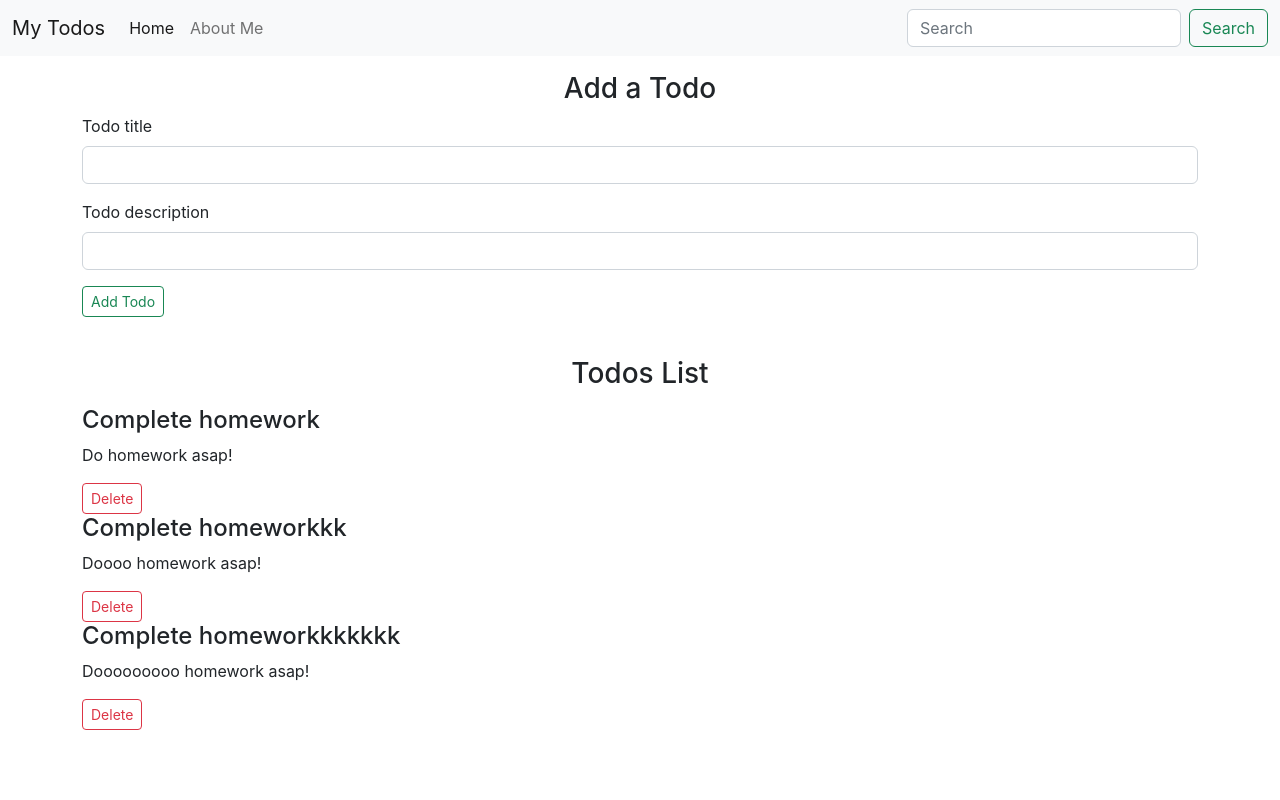
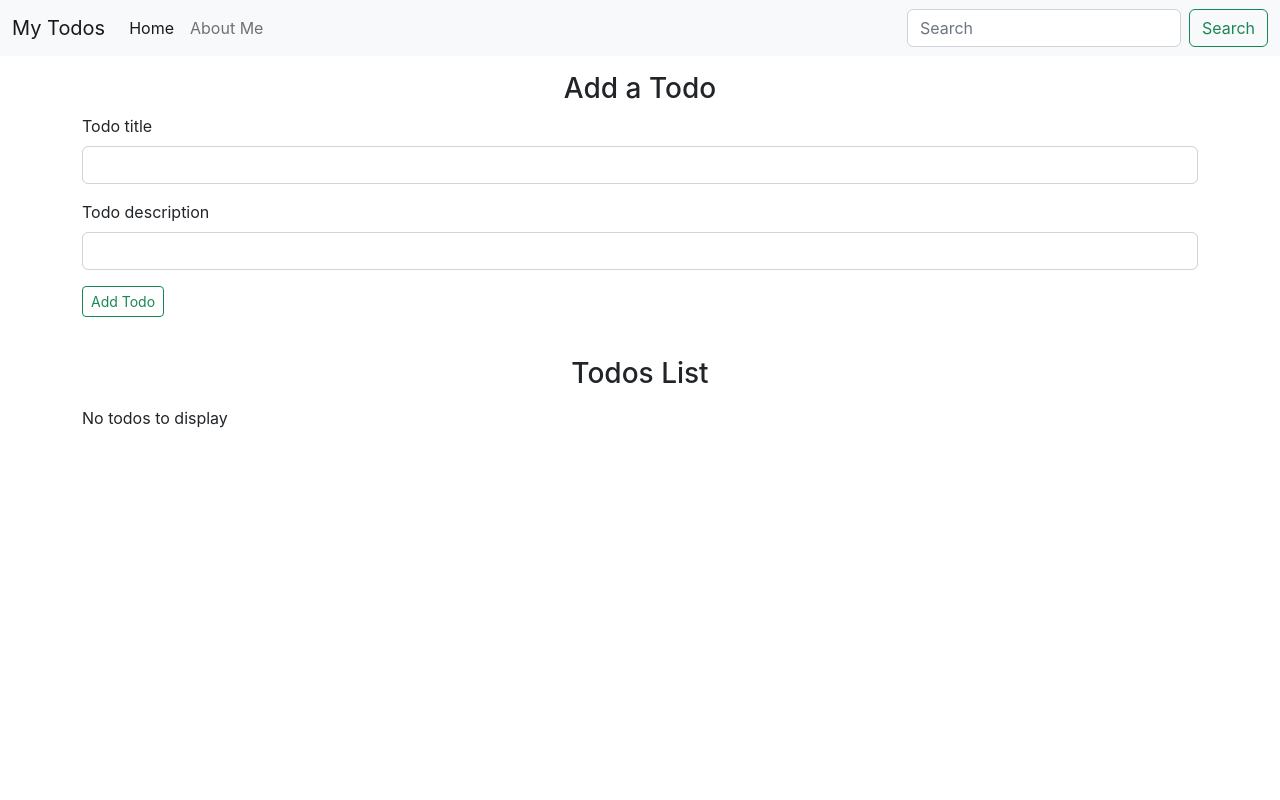
Before and after one commit to AgniveshChaubey/Todo-App, a React (Create React App) app: page / in a window 1280 px wide. Shown: the top 800 px of the page. Built offline with nearby package versions, Linux system fonts and the light colour scheme.

Commit message:
localStorage is set to store data

```diff
--- a/src/App.js
+++ b/src/App.js
@@ -6,6 +6,13 @@
 import { AddTodos } from './components/AddTodos';
 
 function App() {
+    let initTodo;
+    if (localStorage.getItem("todos")===null) {
+        initTodo = [];
+    } else {
+        initTodo = JSON.parse(localStorage.getItem("todos"));
+    }
+
 
     const onDelete = (todo) => {
         console.log("i am delete", todo);
@@ -13,6 +20,8 @@
         setTodos(todos.filter((e) => {
             return e !== todo;
         }));
+
+        localStorage.setItem("todos", JSON.stringify(todos));
     }
 
     const addTodo = (title, desc) => {
@@ -30,25 +39,11 @@
         }
         setTodos(...todos, myTodo);
         console.log(myTodo);
+
+        localStorage.setItem("todos", JSON.stringify(todos));
     }
 
-    const [todos, setTodos] = useState([
-        {
-            sno: 1,
-            title: "Complete homework",
-            desc: "Do homework asap!"
-        },
-        {
-            sno: 2,
-            title: "Complete homeworkkk",
-            desc: "Doooo homework asap!"
-        },
-        {
-            sno: 3,
-            title: "Complete homeworkkkkkkk",
-            desc: "Dooooooooo homework asap!"
-        }
-    ]);
+    const [todos, setTodos] = useState(initTodo);
 
     return (
         <>
```
